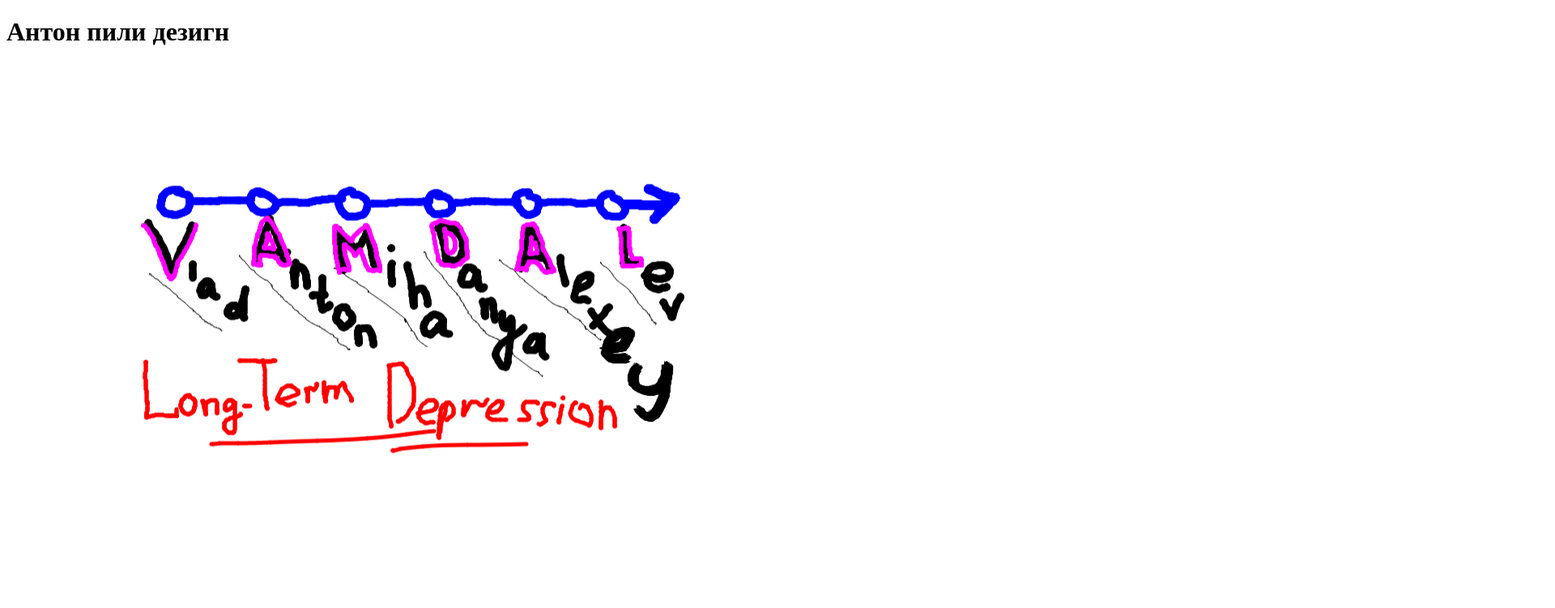
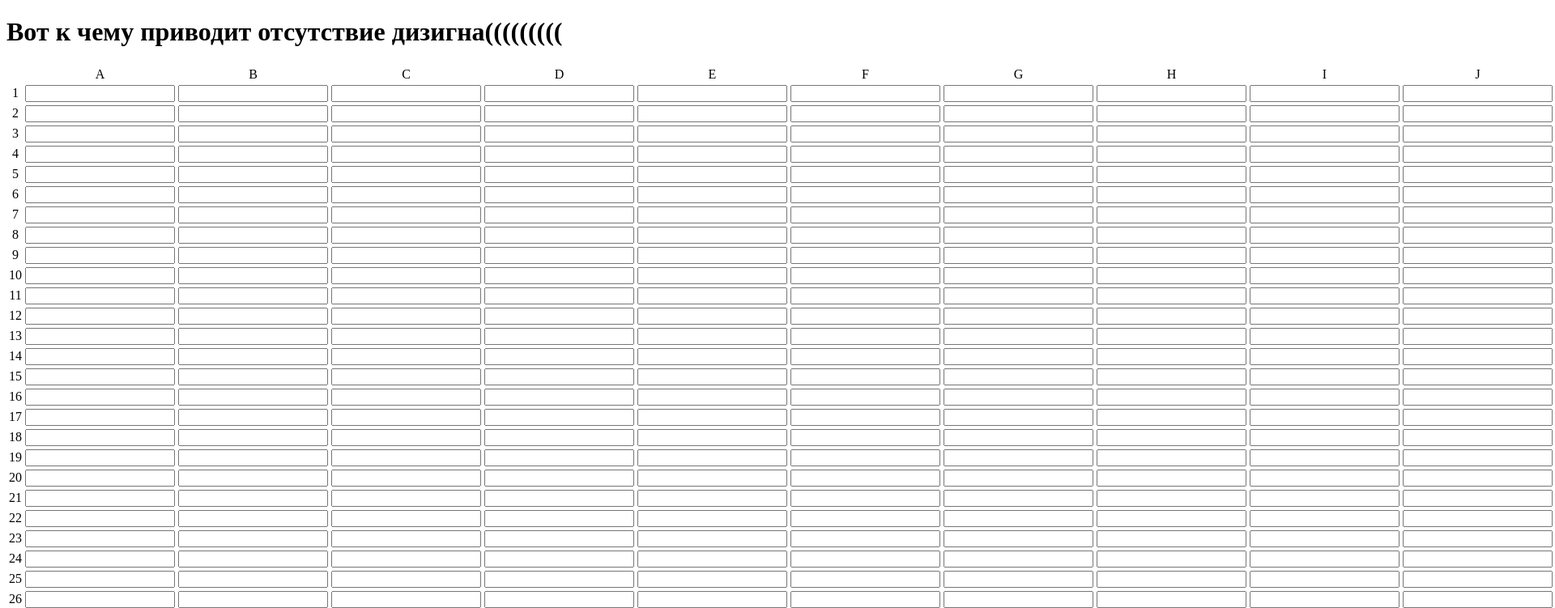
Before and after one commit to bmstu-iu9/utp2018-4-spreadsheet, a plain HTML site: page views/index.html in a window 1280 px wide. Shown: the top 751 px of the page at 81% size, 1920 px wide, since content can reach past the window. Drawn offline with Linux system fonts and the light colour scheme.

Commit message:
Жалкая конечномерная таблица

```diff
--- a/public/js/table.js
+++ b/public/js/table.js
@@ -0,0 +1,10 @@
+//'use strict'
+let ROWS = 50, COLS = 26;
+
+for (let i=0; i<=ROWS; i++) { //'<=' так как +1 строка для индексов
+    let row = document.getElementById('table').insertRow(-1);
+    for (let j=0; j<=COLS; j++) {
+        let letter = String.fromCharCode("A".charCodeAt(0)+j-1);
+        row.insertCell(-1).innerHTML = i&&j ? "<input id='"+ letter+i +"'/>" : i||j ? `<div align = "center"> ${i||letter} </div>`: "";
+    }
+}
--- a/views/index.html
+++ b/views/index.html
@@ -5,8 +5,11 @@
   <meta charset="utf8"/>
  </head>
  <body>
-  <h1>Антон пили дезигн</h1>
-  <img src="/img/teamlogo.png" alt="Our TEAM">
+  <h1>Вот к чему приводит отсутствие дизигна(((((((((</h1>
+  <!--
+  <img src="/img/teamlogo.png" alt="Our TEAM" id = "img">
+  <-->
+  <table id = "table"></table>
   <script src="/js/table.js"></script>
  </body>
 </html>
```
